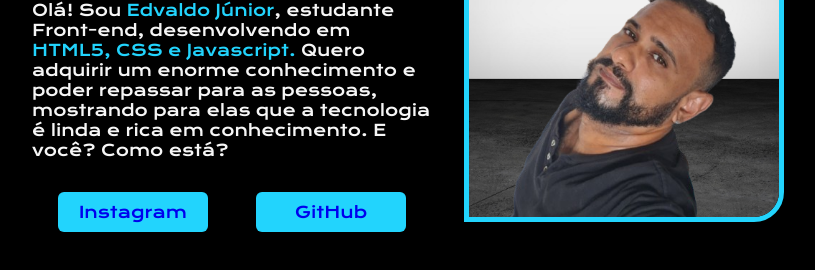
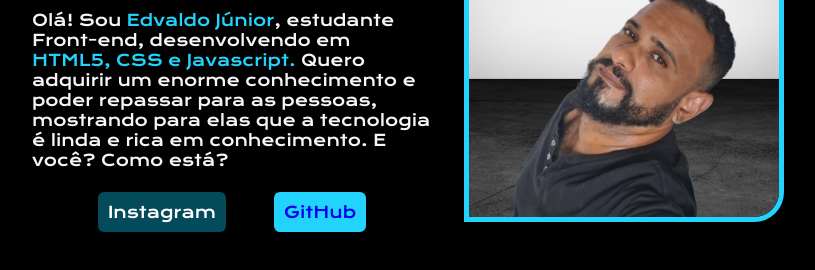
Before and after one commit to espjunior/projeto-alura, a plain HTML site: page index.html in a window 1280 px wide. In both pictures the pointer is over the link "Instagram". Shown: the part 380-650 px from the top of the page, without its empty margins (232-1047 px from the left). Drawn offline with nearby package versions, Linux system fonts and the light colour scheme.

Commit message:
Botões
Atualização para inclusão do hover.

```diff
--- a/estilos/style.css
+++ b/estilos/style.css
@@ -56,18 +56,30 @@ strong {
 }
 
 
-.instagram {
+.instagram a {
     background-color: #22d4fd;
     padding: 10px;
     width: 150px;
     border-radius: 6px;
 }
 
-.linkedin {
+.instagram a:hover {
+    background-color: #034a5a;
+    transition: .7s;
+    color: #fff;
+}
+
+.linkedin a {
     background-color: #22d4fd;
     padding: 10px;
     width: 150px;
     border-radius: 6px;
+}
+
+.linkedin a:hover {
+    background-color: #034a5a;
+    transition: .7s;
+    color: #fff;
 }
 
 .btn-links {
```
